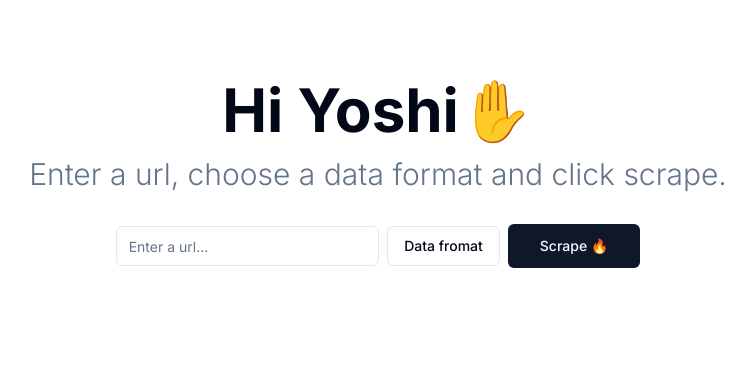
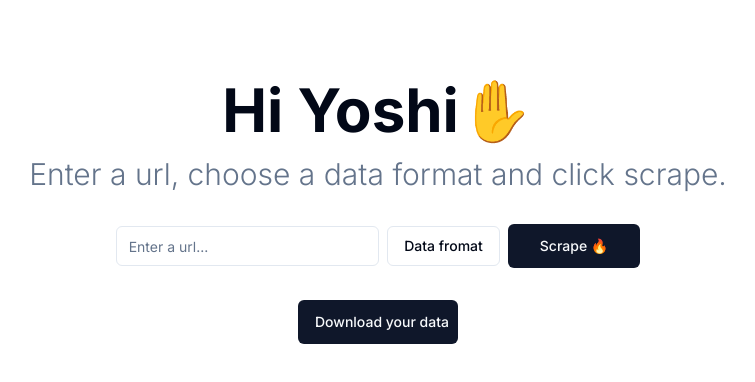
Before and after one commit to dawitel/yoshi-webscraper, a Next.js app: page / in a window 1280 px wide. Shown: the top 382 px of the page, without its empty margins (262-1017 px from the left). Built offline with nearby package versions, Linux system fonts and the light colour scheme.

Commit message:
feat: download button hydration

```diff
--- a/src/app/page.tsx
+++ b/src/app/page.tsx
@@ -5,6 +5,7 @@ import { buttonVariants } from "@/components/ui/button";
 import { Input } from "@/components/ui/input";
 import { heroHeader } from "@/config/content";
 import { cn } from "@/lib/utils";
+import { Download } from "lucide-react";
 import Link from "next/link";
 
 export default function HeroHeader() {
@@ -20,7 +21,7 @@ export default function HeroHeader() {
           </h2>
         </div>
         <div className="flex gap-2 items-center justify-center">
-          <Input placeholder="Enter a url..."/>
+          <Input className="border-solid" placeholder="Enter a url..." />
           <ChooseDataFormat />
           <Link
             href=""
@@ -30,6 +31,14 @@ export default function HeroHeader() {
             Scrape 🔥
           </Link>
         </div>
+        <Link
+          href=""
+          target="_blank"
+          className={`w-[10rem] gap-2 bg-blue-700 ${cn(buttonVariants({ size: "lg" }))}`}
+        >
+          <Download />
+          <p>Download your data</p>
+        </Link>
       </div>
     </section>
   );
```
